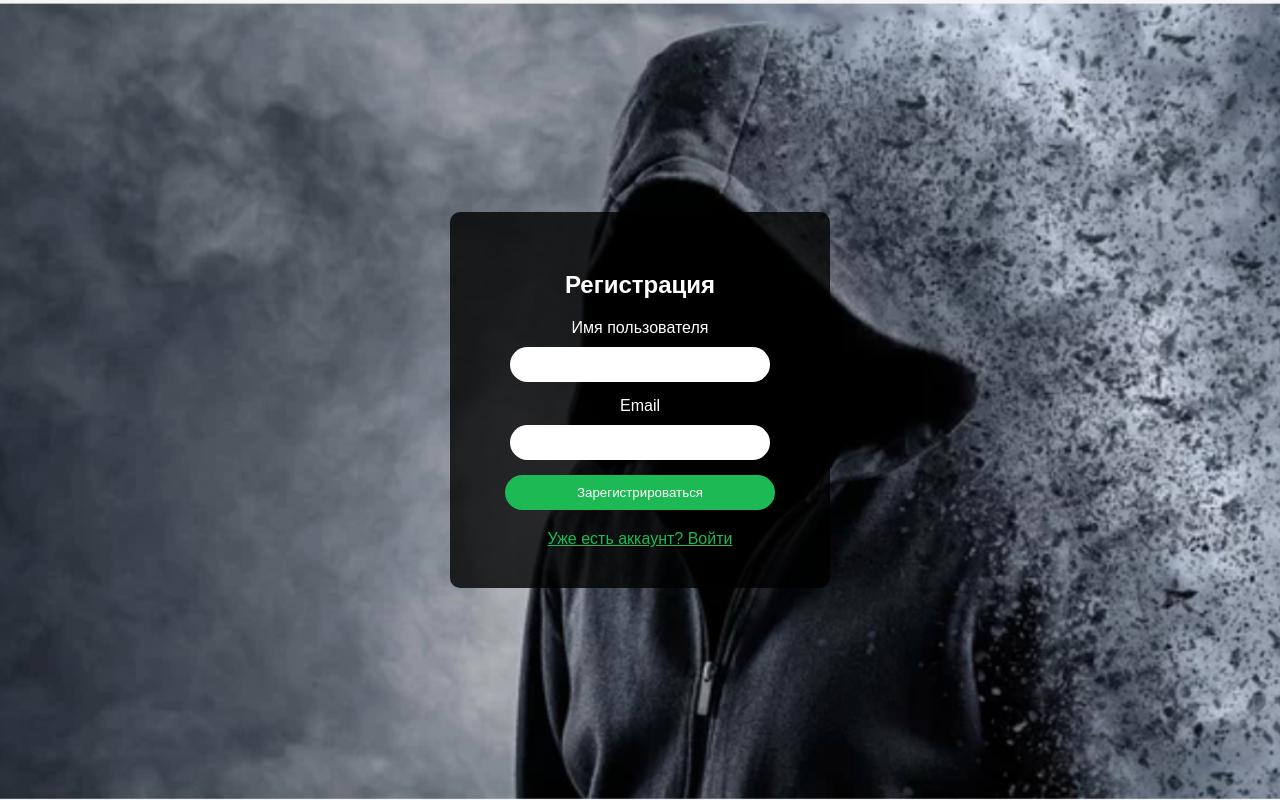
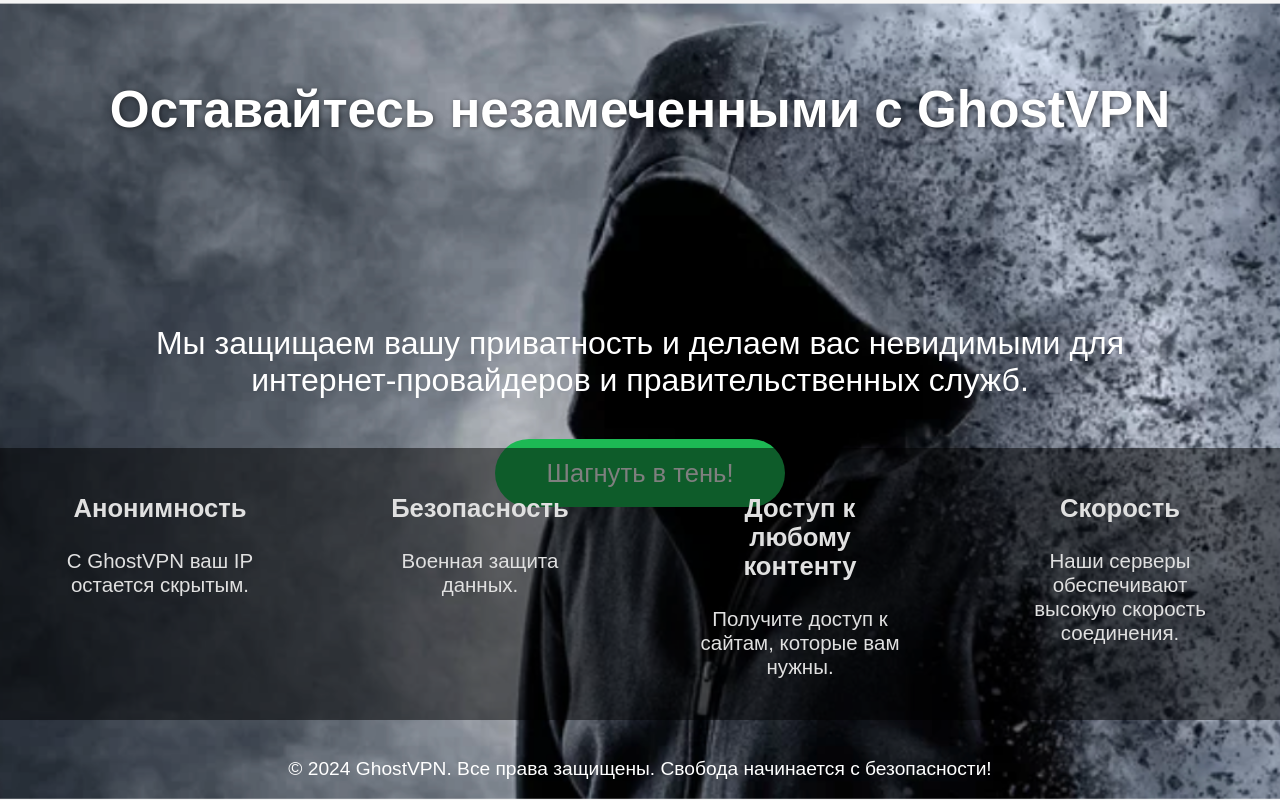
Before and after one commit to Pro100kir2/ghost-vpn, a Flask app: page /registration in a window 1280 px wide. Run offline with Flask 3, Linux system fonts and the light colour scheme; some libraries are stand-ins or nearby versions.

Commit message:
new index.html

```diff
--- a/static/styles/styles.css
+++ /dev/null
@@ -1,142 +0,0 @@
-body {
-  margin: 0;
-  font-family: Arial, sans-serif;
-  background-color: #121212;
-  color: #e0e0e0;
-}
-
-.hero {
-  background: url('/static/images/hooded-man.jpg') no-repeat center center / cover;
-  color: #fff;
-  height: 100vh;
-  width: 192.5vh;
-  display: flex;
-  flex-direction: column;
-  align-items: center;
-  justify-content: center; /* Центрирование по вертикали */
-  position: relative;
-  padding: 20px;
-  box-sizing: border-box;
-}
-
-.hero-header {
-  position: absolute;
-  top: 40px;
-  width: 100%;
-  text-align: center;
-}
-
-.hero-header h1 {
-  font-size: 5em;
-  margin: 0;
-  color: #fff;
-  text-shadow: 1px 1px 5px rgba(0, 0, 0, 0.5);
-}
-
-.hero-content {
-  display: flex;
-  flex-direction: column;
-  align-items: center;
-  justify-content: center; /* Центрирование по вертикали */
-  text-align: center;
-}
-
-.hero-content p {
-  font-size: 2.3em;
-  margin-bottom: 300px;
-}
-
-.cta-button {
-  background-color: #1db954;
-  color: #fff;
-  padding: 15px 40px; /* Уменьшение размеров кнопки для удобства */
-  text-decoration: none;
-  border-radius: 50px;
-  display: inline-block;
-  transition: background-color 0.3s; /* Плавный переход цвета */
-}
-
-.cta-button:hover {
-  background-color: #1ab048; /* Цвет при наведении */
-}
-
-.footer-text {
-  position: absolute;
-  bottom: 20px; /* Отступ от низа */
-  text-align: center;
-  width: 100%;
-}
-
-.footer-text p {
-  margin: 0;
-}
-
-.benefits {
-  display: flex;
-  justify-content: space-around;
-  width: 100%;
-  background: rgba(0, 0, 0, 0.5);
-  padding: 10px;
-  position: absolute;
-  bottom: 45px;
-}
-
-.benefit {
-  max-width: 200px;
-  text-align: center;
-  color: #e0e0e0;
-}
-
-.footer {
-  background: rgba(0, 0, 0, 0.7);
-  width: 100%;
-  padding: 20px;
-  text-align: center;
-  box-sizing: border-box;
-}
-
-.footer-links a {
-  color: #e0e0e0;
-  text-decoration: none;
-  margin: 0 5px;
-}
-
-.footer-links a:hover {
-  color: #1db954;
-}
-
-/* Медиа-запросы для адаптивности */
-@media (max-width: 768px) {
-  .hero-header h1 {
-    font-size: 3.5em; /* Уменьшение размера заголовка на мобильных устройствах */
-  }
-
-  .hero-content p {
-    font-size: 1.5em; /* Уменьшение размера текста на мобильных устройствах */
-    margin-bottom: 100px; /* Уменьшение отступа для лучшего отображения */
-  }
-
-  .cta-button {
-    padding: 10px 30px; /* Уменьшение размеров кнопки для мобильных устройств */
-  }
-
-  .benefits {
-    flex-direction: column; /* Изменение на колонный стиль на мобильных устройствах */
-    align-items: center; /* Центрирование элементов */
-  }
-
-  .benefit {
-    max-width: 90%; /* Увеличение ширины карточек преимуществ */
-    margin-bottom: 20px; /* Отступ между карточками */
-  }
-}
-
-@media (min-width: 769px) {
-  .benefits {
-    flex-direction: row; /* Установка рядного стиля для больших экранов */
-  }
-
-  .benefit {
-    margin: 0 10px; /* Отступ между карточками */
-  }
-}
--- a/templates/registration.html
+++ b/templates/registration.html
@@ -1,10 +1,11 @@
 <!DOCTYPE html>
-<html lang="en" xmlns="http://www.w3.org/1999/html">
+<html lang="en">
 <head>
   <meta charset="UTF-8">
   <meta name="viewport" content="width=device-width, initial-scale=1.0">
-  <title>GhostVPN Registration</title>
-  <link rel="stylesheet" href="/static/styles/styles.css">
+  <title>GhostVPN</title>
+
+  <!-- Иконки для различных платформ и устройств -->
   <link rel="icon" href="/static/images/favicon1.png" type="image/png">
   <link rel="icon" href="/static/images/favicon-32x32.png" sizes="32x32" type="image/png">
   <link rel="icon" href="/static/images/favicon-16x16.png" sizes="16x16" type="image/png">
@@ -16,120 +17,173 @@
 
   <!-- Иконка для Windows (favicon.ico) -->
   <link rel="shortcut icon" href="/static/images/favicon.ico" type="image/x-icon">
+
   <style>
     body {
       margin: 0;
       font-family: Arial, sans-serif;
       background-color: #121212;
       color: #e0e0e0;
-      display: flex;
-      justify-content: center;
-      align-items: center;
-      height: 100vh;
+      overflow: hidden; /* предотвращаем прокрутку */
     }
+
     .hero {
-      background: url('../static/images/hooded-man.jpg') no-repeat center center / cover;
+      background: url('/static/images/hooded-man.jpg') no-repeat center center / cover;
       color: #fff;
       height: 100vh;
-      width: 100%;
+      width: 100vw;
       display: flex;
       flex-direction: column;
       align-items: center;
       justify-content: center;
+      position: relative;
       padding: 20px;
+      box-sizing: border-box;
     }
-    .form-container {
-      background-color: rgba(0, 0, 0, 0.8);
-      padding: 40px;
-      border-radius: 10px;
-      width: 300px;
+
+    .hero-header {
+      position: absolute;
+      top: 10vh;
+      width: 100%;
       text-align: center;
     }
-        h2 {
-      margin-bottom: 20px;
+
+    .hero-header h1 {
+      font-size: 4vw; /* адаптивный размер */
+      margin: 0;
+      color: #fff;
+      text-shadow: 1px 1px 5px rgba(0, 0, 0, 0.5);
     }
 
-    label {
-      display: block;
-      margin-bottom: 10px;
+    .hero-content {
+      display: flex;
+      flex-direction: column;
+      align-items: center;
+      justify-content: center;
+      text-align: center;
     }
 
-    input {
-      width: 80%;
-      padding: 10px;
-      margin-bottom: 15px;
-      border: none;
-      border-radius: 50px;
+    .hero-content p {
+      font-size: 2.5vw;
+      max-width: 90%;
+      margin-bottom: 5vh;
     }
 
-    button {
+    .cta-button {
       background-color: #1db954;
       color: #fff;
-      padding: 10px;
-      border: none;
+      padding: 1.5vw 4vw;
+      text-decoration: none;
       border-radius: 50px;
-      cursor: pointer;
-      width: 90%;
+      display: inline-block;
+      transition: background-color 0.3s;
+      font-size: 2vw;
     }
 
-    button:hover {
-      background-color: #1a8a3b;
+    .cta-button:hover {
+      background-color: #1ab048;
     }
 
-    .toggle-button {
-      margin-top: 20px;
-      color: #1db954;
-      cursor: pointer;
-      text-decoration: underline;
+    .footer-text {
+      position: absolute;
+      bottom: 20px;
+      text-align: center;
+      width: 100%;
+      font-size: 1.5vw;
     }
 
-    .message {
-      margin-top: 20px;
-      color: #1db954;
+    .footer-text p {
+      margin: 0;
     }
-    .error-field {
-      border: 2px solid red;
+
+    .benefits {
+      display: flex;
+      flex-direction: row;
+      flex-wrap: wrap;
+      justify-content: space-around;
+      width: 100%;
+      background: rgba(0, 0, 0, 0.5);
+      padding: 1vh 0;
+      position: absolute;
+      bottom: 10vh;
     }
-    .flash-message {
-      color: red;
-      margin-bottom: 15px;
+
+    .benefit {
+      max-width: 200px;
+      text-align: center;
+      color: #e0e0e0;
+      margin: 1vw 2vw;
+      font-size: 1.6vw;
+    }
+
+    .benefit h3 {
+      font-size: 2vw;
+    }
+
+    /* Медиа-запросы для адаптивности */
+    @media (max-width: 768px) {
+      .hero-header h1 {
+        font-size: 6vw;
+      }
+
+      .hero-content p {
+        font-size: 3.5vw;
+        margin-bottom: 5vh;
+      }
+
+      .cta-button {
+        padding: 2vw 4vw;
+        font-size: 4vw;
+      }
+
+      .benefit {
+        font-size: 3vw;
+        margin-bottom: 5vw;
+      }
+
+      .footer-text {
+        font-size: 3vw;
+      }
     }
   </style>
 </head>
 <body>
+  <!-- Hero Section -->
   <section class="hero">
-    <div class="form-container">
-      <h2>Регистрация</h2>
+    <div class="hero-header">
+      <h1>Оставайтесь незамеченными с GhostVPN</h1>
+    </div>
 
-      <!-- Flash messages block -->
-      <div class="message">{{ message }}</div>
-      {% with messages = get_flashed_messages(with_categories=true) %}
-        {% if messages %}
-          <div id="flash-container">
-            {% for category, message in messages %}
-              <div class="flash-message">{{ message }}</div>
-            {% endfor %}
-          </div>
-        {% endif %}
-      {% endwith %}
+    <!-- Центрированное содержимое в Hero -->
+    <div class="hero-content">
+      <p>Мы защищаем вашу приватность и делаем вас невидимыми для интернет-провайдеров и правительственных служб.</p>
+      <a href="/registration" class="cta-button">Шагнуть в тень!</a>
+    </div>
 
-      <form action="/register" method="POST">
-        <label for="username">Имя пользователя</label>
-        <input type="text" id="username" name="username" required
-               value="{{ username if username else '' }}"
-               {% if messages and messages[0][0] == 'username_taken' %}
-               class="error-field"
-               {% endif %}>
+    <!-- Текст подвала внизу Hero -->
+    <div class="footer-text">
+      <p>© 2024 GhostVPN. Все права защищены. Свобода начинается с безопасности!</p>
+    </div>
 
-        <label for="email">Email</label>
-        <input type="email" id="email" name="email" required
-               value="{{ email if email else '' }}">
-
-        <button type="submit">Зарегистрироваться</button>
-      </form>
-
-      <div class="toggle-button" onclick="location.href='/login'">Уже есть аккаунт? Войти</div>
-    </div>
+    <!-- Секция преимуществ внизу -->
+    <section class="benefits">
+      <div class="benefit">
+        <h3>Анонимность</h3>
+        <p>С GhostVPN ваш IP остается скрытым.</p>
+      </div>
+      <div class="benefit">
+        <h3>Безопасность</h3>
+        <p>Военная защита данных.</p>
+      </div>
+      <div class="benefit">
+        <h3>Доступ к любому контенту</h3>
+        <p>Получите доступ к сайтам, которые вам нужны.</p>
+      </div>
+      <div class="benefit">
+        <h3>Скорость</h3>
+        <p>Наши серверы обеспечивают высокую скорость соединения.</p>
+      </div>
+    </section>
   </section>
 </body>
 </html>
```
Also changed, not shown: templates/index.html (+141 -13 lines).
